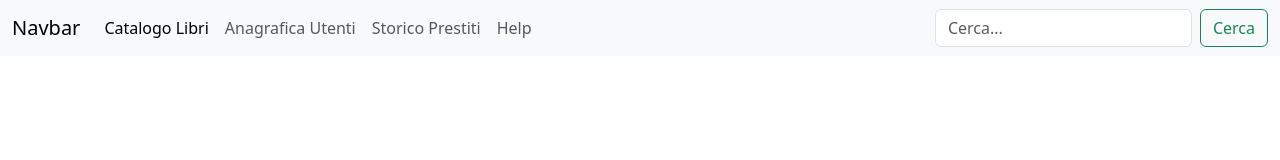
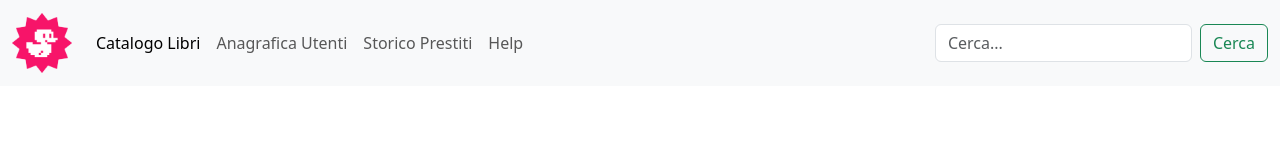
Before and after one commit to lorenzosalti/html-css-bootstrap-dashboard, a plain HTML site: page index.html in a window 1280 px wide. Drawn offline with nearby package versions, Linux system fonts and the light colour scheme.

Commit message:
feat: add logo to navbar

```diff
--- /dev/null
+++ b/css/style.css
@@ -0,0 +1,8 @@
+img {
+    display: block;
+}
+
+#logo {
+    width: 60px;
+    height: 60px;
+}
--- a/index.html
+++ b/index.html
@@ -9,6 +9,9 @@
     <link href="https://cdn.jsdelivr.net/npm/bootstrap@5.3.3/dist/css/bootstrap.min.css" rel="stylesheet" integrity="sha384-QWTKZyjpPEjISv5WaRU9OFeRpok6YctnYmDr5pNlyT2bRjXh0JMhjY6hW+ALEwIH" crossorigin="anonymous">
     <!-- /Bootstrap style link -->
 
+    <!-- link to main stylesheet -->
+    <link rel="stylesheet" href="css/style.css">
+
 </head>
 <body>
 
@@ -16,7 +19,9 @@
     <header>
         <nav class="navbar navbar-expand-lg bg-body-tertiary">
             <div class="container-fluid">
-              <a class="navbar-brand" href="#">Navbar</a>
+                <a class="navbar-brand" href="#">
+                    <img id="logo" src="img/duck.png" alt="Duck">
+                </a>
                 <button class="navbar-toggler" type="button" data-bs-toggle="collapse" data-bs-target="#navbarSupportedContent" aria-controls="navbarSupportedContent" aria-expanded="false" aria-label="Toggle navigation">
                     <span class="navbar-toggler-icon"></span>
                 </button>
```
Also changed, not shown: img/duck.png (added). Lines whose indentation alone changed are shown as unchanged.
